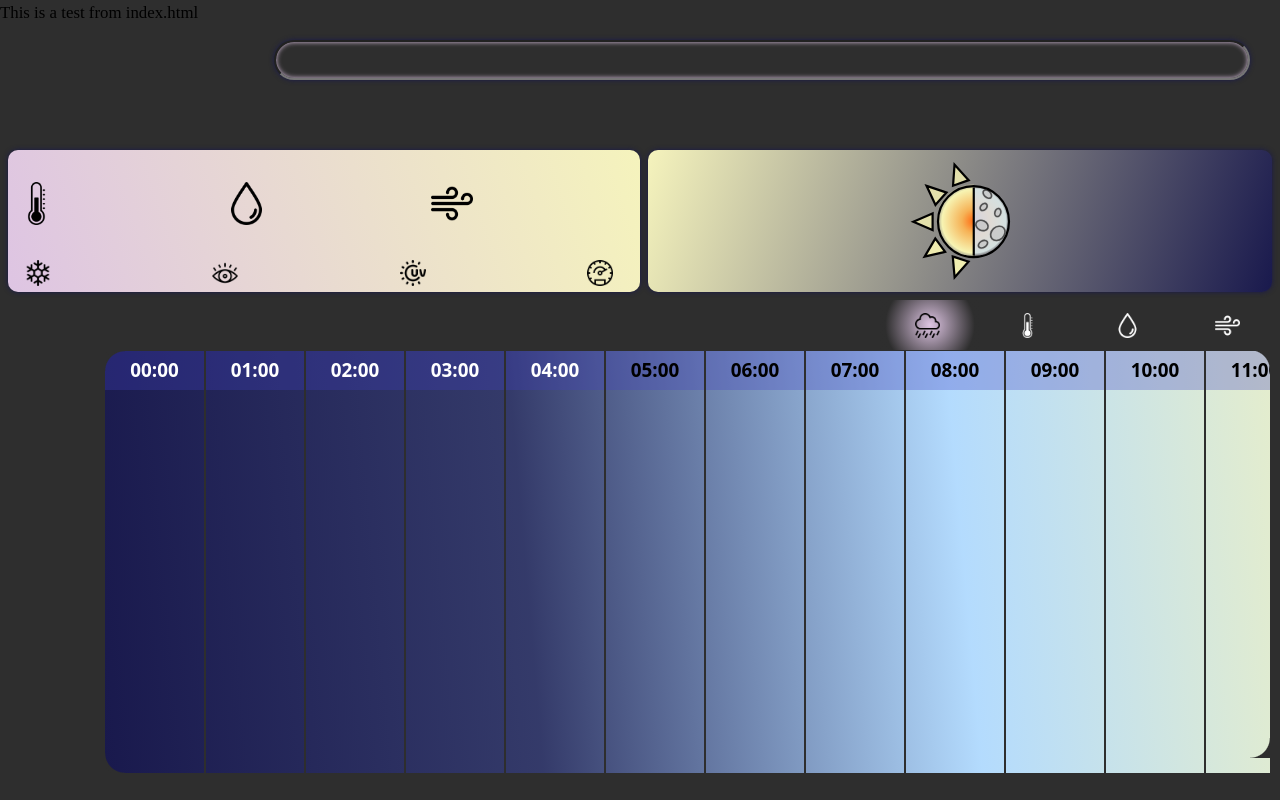
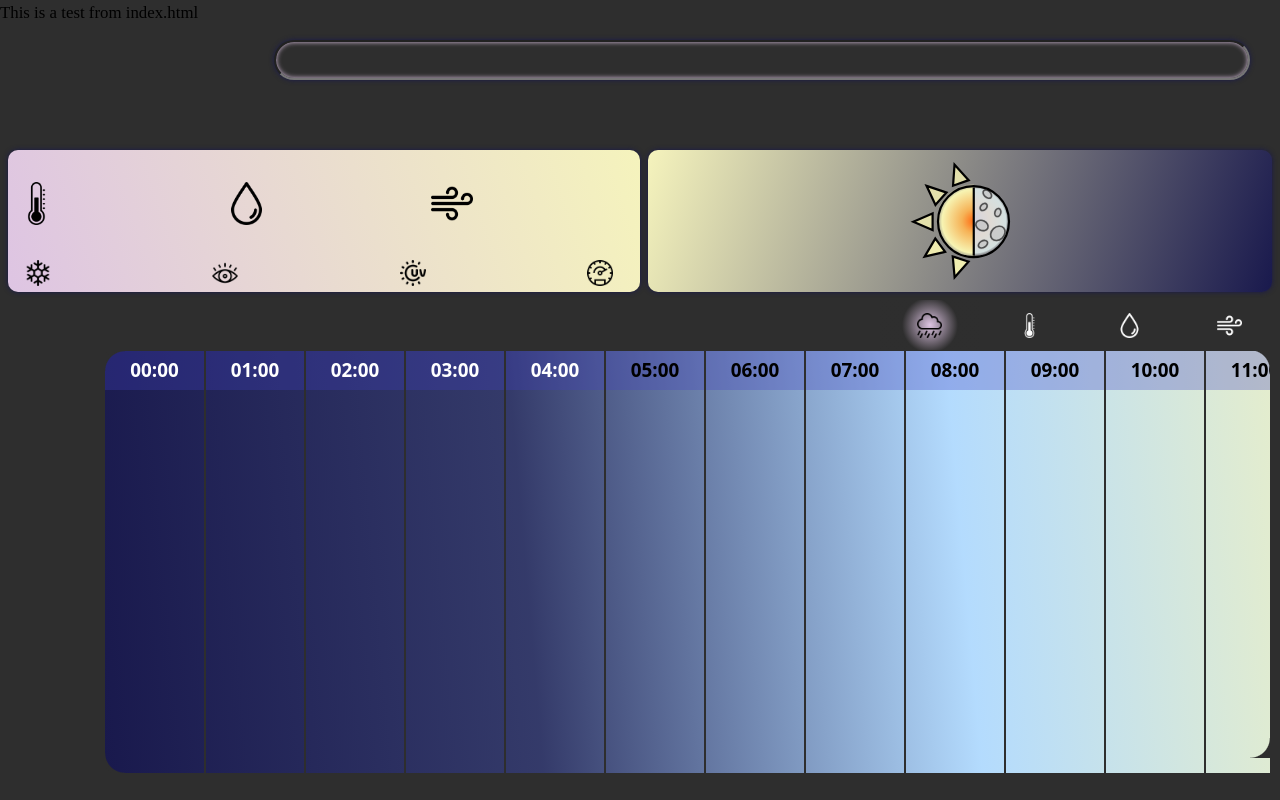
Before and after one commit to s-jad/weather-app, a website built with webpack: page src/index.html in a window 1280 px wide. Built offline with nearby package versions, Linux system fonts and the light colour scheme; files whose address does not match are found by name.

Commit message:
Fix: timeline-button highlight circle radius + icon positioning

```diff
--- a/src/styles/weather_dashboard.css
+++ b/src/styles/weather_dashboard.css
@@ -29,7 +29,7 @@
       position: relative;
       text-align: center;
       color: white;
-      width: 105px;
+      width: 120px;
       padding-top: 1rem;
       padding-left: 1rem;
     }
@@ -42,7 +42,7 @@
         position: relative;
         width: 100px;
         height: 50px;
-        background-image: radial-gradient(circle at 50% 50%, var(--thistle), var(--jet) 80%);
+        background-image: radial-gradient(circle at 50% 50%, var(--thistle), var(--jet) 50%);
         overflow: hidden;
 
         & .cover {
@@ -62,7 +62,7 @@
         & .timeline-button {
           position: absolute;
           top: 12.5px;
-          left: 35px;
+          left: 37px;
           height: 25px;
           width: 25px;
           filter: invert(100%);
```
